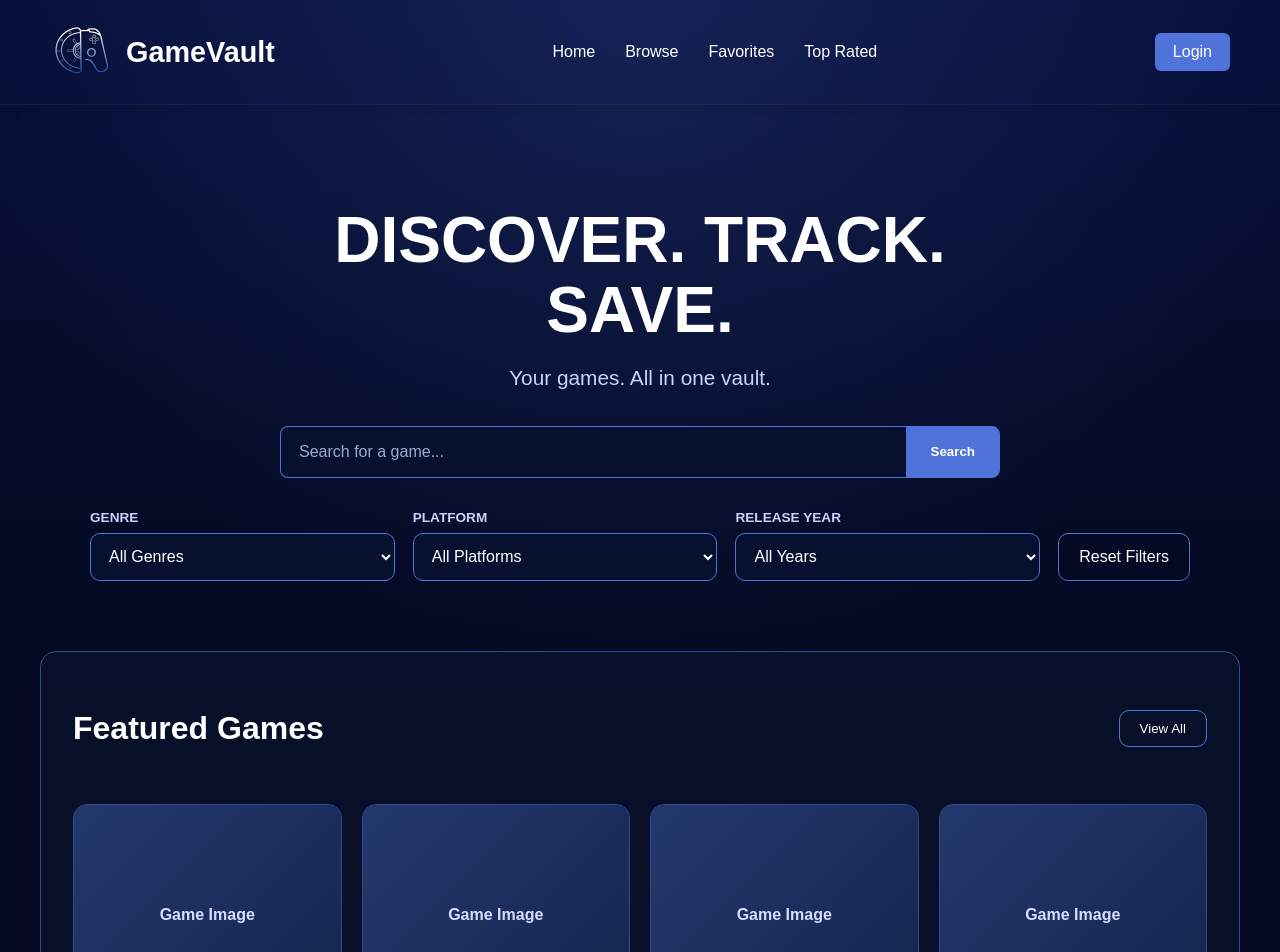
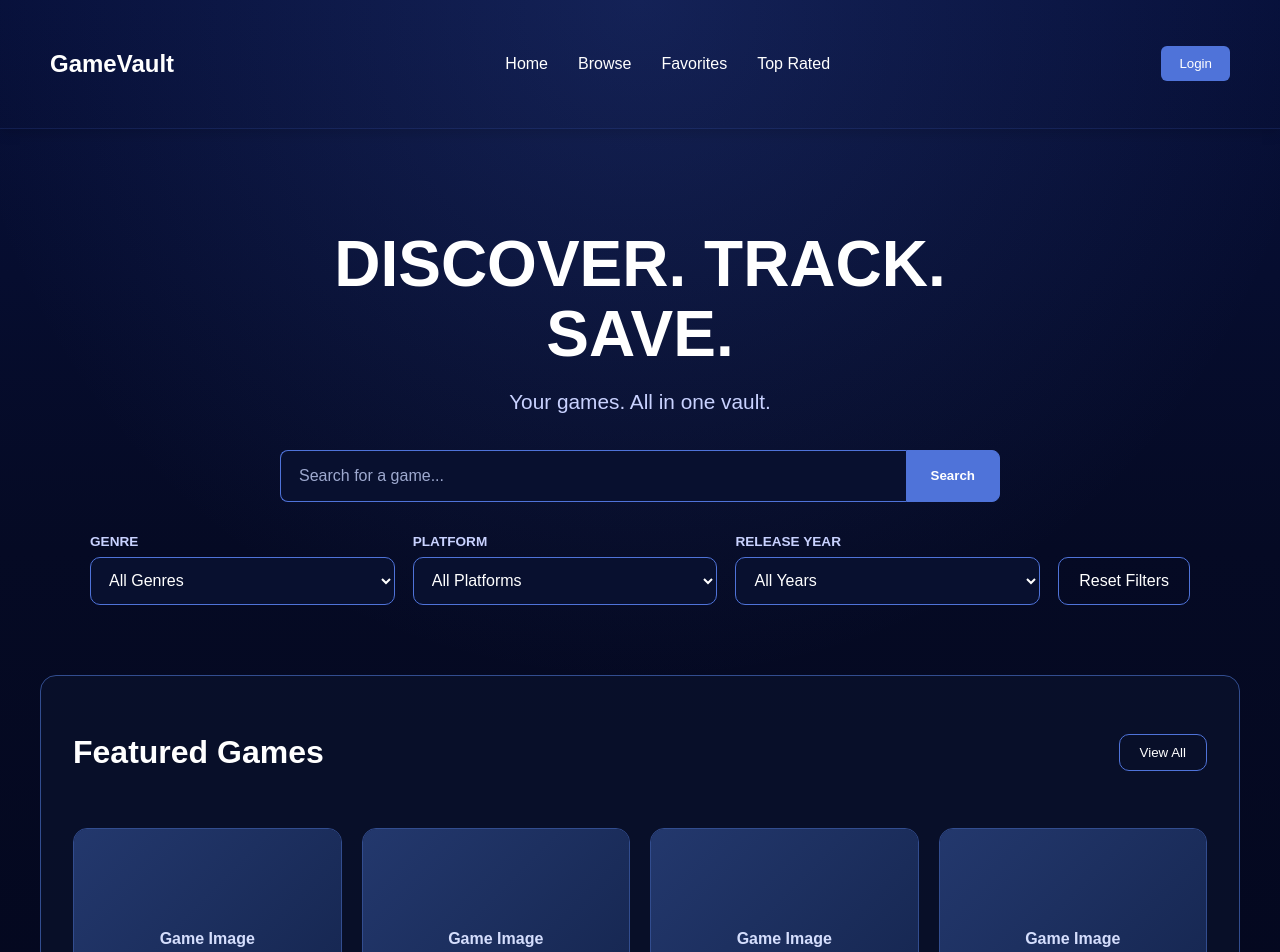
Before and after one commit to oxxtazxxo/gamevault, a React (Vite) app in the folder client/: page /home in a window 1280 px wide. Shown: the top 952 px of the page. Built offline with nearby package versions, Linux system fonts and the light colour scheme.

Commit message:
Revert "Implement frontend search integration and UI improvements"
This reverts commit 0f88c538f7f5ece86a1d8032ef5fb680caef8a9e.

```diff
--- a/client/src/components/FeaturedGames.jsx
+++ b/client/src/components/FeaturedGames.jsx
@@ -1,8 +1,8 @@
 import "../styles/FeaturedGames.css";
 import GameCard from "./GameCard";
 
-// Display these games before the user performs a search.
-const placeholderGames = [
+// Temporary placeholder data until the RAWG API is connected.
+const featuredGames = [
   {
     id: 1,
     title: "Elden Ring",
@@ -33,39 +33,26 @@ const placeholderGames = [
   },
 ];
 
-function FeaturedGames({ games = [] }) {
-  // Use live RAWG results after a search, or placeholders on initial load.
-  const displayedGames =
-    games.length > 0
-      ? games.map((game) => ({
-          id: game.id,
-          title: game.name,
-          rating: game.rating,
-          releaseDate: game.released || "Release date unavailable",
-          genres: game.genres?.map((genre) => genre.name) || [],
-          image: game.background_image,
-        }))
-      : placeholderGames;
 
+function FeaturedGames() {
   return (
     <section className="featured-games">
-      <header className="featured-header">
-        <h2>{games.length > 0 ? "Search Results" : "Featured Games"}</h2>
+      <div className="featured-header">
+        <h2>Featured Games</h2>
 
         <button type="button" className="view-all">
           View All
         </button>
-      </header>
+      </div>
 
       <div className="game-grid">
-        {displayedGames.map((game) => (
+        {featuredGames.map((game) => (
           <GameCard
             key={game.id}
             title={game.title}
             rating={game.rating}
             releaseDate={game.releaseDate}
             genres={game.genres}
-            image={game.image}
           />
         ))}
       </div>
--- a/client/src/components/GameCard.jsx
+++ b/client/src/components/GameCard.jsx
@@ -1,21 +1,13 @@
 import "../styles/GameCard.css";
 
 // Reusable card for displaying a single game's summary information.
-function GameCard({ title, rating, releaseDate, genres, image }) {
+function GameCard({ title, rating, releaseDate, genres }) {
   return (
     <article className="game-card">
-      {/* display RAWG artwork when available */}
-      {image ? (
-        <img
-          className="game-image"
-          src={image}
-          alt={`${title} cover artwork`}
-        />
-      ) : (
-        <div className="game-image-placeholder">
-          <span>Game Image</span>
-        </div>
-      )}
+      {/* Placeholder until RAWG image data is connected. */}
+      <div className="game-image-placeholder">
+        <span>Game Image</span>
+      </div>
 
       <div className="game-card-content">
         <h3>{title}</h3>
@@ -25,7 +17,7 @@ function GameCard({ title, rating, releaseDate, genres, image }) {
           <span>{releaseDate}</span>
         </div>
 
-        {/* renders each genre as a separate tag */}
+        {/* Render each genre as a separate tag. */}
         <div className="game-genres">
           {genres.map((genre) => (
             <span key={genre}>{genre}</span>
--- a/client/src/components/Navbar.jsx
+++ b/client/src/components/Navbar.jsx
@@ -1,32 +1,24 @@
-import "../styles/Navbar.css";
-import logo from "../assets/images/gamevault-logo.png";
-import logo2x from "../assets/images/gamevault-logo@2x.png";
+import '../styles/Navbar.css';
 
 function Navbar() {
-  return (
-    <header className="navbar">
-      <a href="/" className="logo" aria-label="GameVault home">
-        <img
-          src={logo}
-          srcSet={`${logo} 1x, ${logo2x} 2x`}
-          alt="GameVault"
-        />
+    return (
+        <nav className="navbar">
+            <div className="logo">
+                <h2>GameVault</h2>
+            </div>
 
-        <span>GameVault</span>
-      </a>
+            <div className="nav-links">
+                <a href="#">Home</a>
+                <a href="#">Browse</a>
+                <a href="#">Favorites</a>
+                <a href="#">Top Rated</a>
+            </div>
 
-      <nav className="nav-links" aria-label="Main navigation">
-        <a href="/">Home</a>
-        <a href="#">Browse</a>
-        <a href="#">Favorites</a>
-        <a href="#">Top Rated</a>
-      </nav>
-
-      <button type="button" className="login">
-        Login
-      </button>
-    </header>
-  );
+            <div className="login">
+                <button>Login</button>
+            </div>
+        </nav>
+    );
 }
 
 export default Navbar;
--- a/client/src/components/SearchBar.jsx
+++ b/client/src/components/SearchBar.jsx
@@ -1,33 +1,14 @@
 import "../styles/SearchBar.css";
-import { useState } from "react";
 
-function SearchBar({ onSearch, isLoading}) {
-
-    // Store the current value typed into the search input
-    const [searchTerm, setSearchTerm] = useState("");
-
-    // Prevent the form from refreshing the page and send the search term to Home.
-    function handleSubmit(event) {
-        event.preventDefault();
-        onSearch(searchTerm);
-    }
-
+function SearchBar() {
     return (
-        <form className="search-bar" onSubmit={handleSubmit}>
+        <form className="search-bar">
             <input
                 type="search"
                 placeholder="Search for a game..."
                 aria-label="Search for a game"
-                value={searchTerm}
-
-                // Update the search term whenever the user types.
-                onChange={(event) => setSearchTerm(event.target.value)}
             />
-
-            {/* Show feedback while the API request is running. */}
-            <button type="submit" disabled={isLoading}>
-                {isLoading ? "Searching..." : "Search"}
-            </button>
+            <button type="submit">Search</button>
         </form>
     );
 }
--- a/client/src/pages/Home.jsx
+++ b/client/src/pages/Home.jsx
@@ -1,51 +1,15 @@
-import { useState } from "react";
-import Hero from "../components/Hero";
+import Hero from '../components/Hero'
 import SearchBar from "../components/SearchBar";
 import FilterBar from "../components/FilterBar";
 import FeaturedGames from "../components/FeaturedGames";
-import { searchGames } from "../services/rawgApi";
 
 function Home() {
-  // store the games returned by the backend search endpoint
-  const [games, setGames] = useState([]);
-
-  // Track the request so the UI can provide loading feedback
-  const [isLoading, setIsLoading] = useState(false);
-
-  // store any error message returned during the search request.
-  const [error, setError] = useState("");
-
-  // request matching games from the express backend
-  async function handleSearch(searchTerm) {
-    setIsLoading(true);
-    setError("");
-
-    try {
-      const searchResults = await searchGames(searchTerm);
-      setGames(searchResults);
-    } catch (requestError) {
-      console.error("Unable to search for games:", requestError);
-      setError("Unable to load games. Please try again.");
-      setGames([]);
-    } finally {
-      setIsLoading(false);
-    }
-  }
-
   return (
     <main>
       <Hero />
-
-      <SearchBar
-        onSearch={handleSearch}
-        isLoading={isLoading}
-      />
-
+      <SearchBar />
       <FilterBar />
-      {/* Display an error message if the backend request fails. */}
-      {error && <p role="alert">{error}</p>}
-
-      <FeaturedGames games={games} />
+      <FeaturedGames />
     </main>
   );
 }
--- a/client/src/services/rawgApi.js
+++ /dev/null
@@ -1,31 +0,0 @@
-const API_BASE_URL = "http://localhost:5000";
-
-// Searches the backend for games matching the user's query
-// and returns the list of results from the RAWG API
-export async function searchGames(searchTerm, pageSize = 8) {
-
-    // Remove any accidental whitespace from the user's search.
-    const trimmedSearch = searchTerm.trim();
-
-    // Don't send an API request if the search box is empty.
-    if(!trimmedSearch) {
-        return [];
-    }
-
-    // Build the request URL for the backend search endpoint.
-    const url = `${API_BASE_URL}/api/rawg/search/${encodeURIComponent(trimmedSearch)}` + `?page_size=${pageSize}`;
-
-    // Send the request to the Express backend.
-    const response = await fetch(url);
-
-    // Throw an error if the backend returns an unsuccessful status code.
-    if(!response.ok) {
-        throw new Error (`Search failed with status ${response.status}`);
-    }
-
-    // Convert the JSON response into a JavaScript object.
-    const responseData = await response.json();
-
-    // Return only the array of games needed by the frontend.
-    return responseData.data.results;
-}
--- a/client/src/styles/GameCard.css
+++ b/client/src/styles/GameCard.css
@@ -122,9 +122,3 @@
         grid-template-columns: 1fr;
   }
 }
-.game-image {
-  width: 100%;
-  height: 220px;
-  object-fit: cover;
-  display: block;
-}
--- a/client/src/styles/Navbar.css
+++ b/client/src/styles/Navbar.css
@@ -2,9 +2,8 @@
     display: flex;
     justify-content: space-between;
     align-items: center;
-  gap: 30px;
 
-  padding: 20px 50px;
+    padding: 30px 50px;
 
     background: transparent;
 
@@ -13,37 +12,14 @@
     box-shadow: 0 4px 12px rgba(0, 0, 0, 0.15);
 }
 
-.logo {
-  display: flex;
-  align-items: center;
-  gap: 12px;
-
+.login h2 {
+    font-size: 2.2rem;
     color: white;
-  text-decoration: none;
-
-  transition: opacity 0.2s ease;
-}
-
-.logo img {
-  width: 64px;
-  height: 64px;
-  object-fit: contain;
-  display: block;
-}
-
-.logo span {
-  font-size: 1.8rem;
-  font-weight: 700;
-  color: white;
-}
-
-.logo:hover {
-    transform: scale(1.05);
+    margin: 0;
 }
 
 .nav-links {
     display: flex;
-  align-items: center;
     gap: 30px;
 }
 
@@ -52,23 +28,20 @@
     text-decoration: none;
 }
 
-.nav-links a:hover {
-  color: #6d8cff;
+.nav-links a:hover{
+    color:#6d8cff;
 }
 
-.login {
+.login button {
     padding: 10px 18px;
 
     border: none;
+
     border-radius: 6px;
 
     background: #4f73d9;
+
     color: white;
 
-  font: inherit;
     cursor: pointer;
 }
-
-.login:hover {
-  background: #6d8cff;
-}
```
Lines whose indentation alone changed are shown as unchanged.
